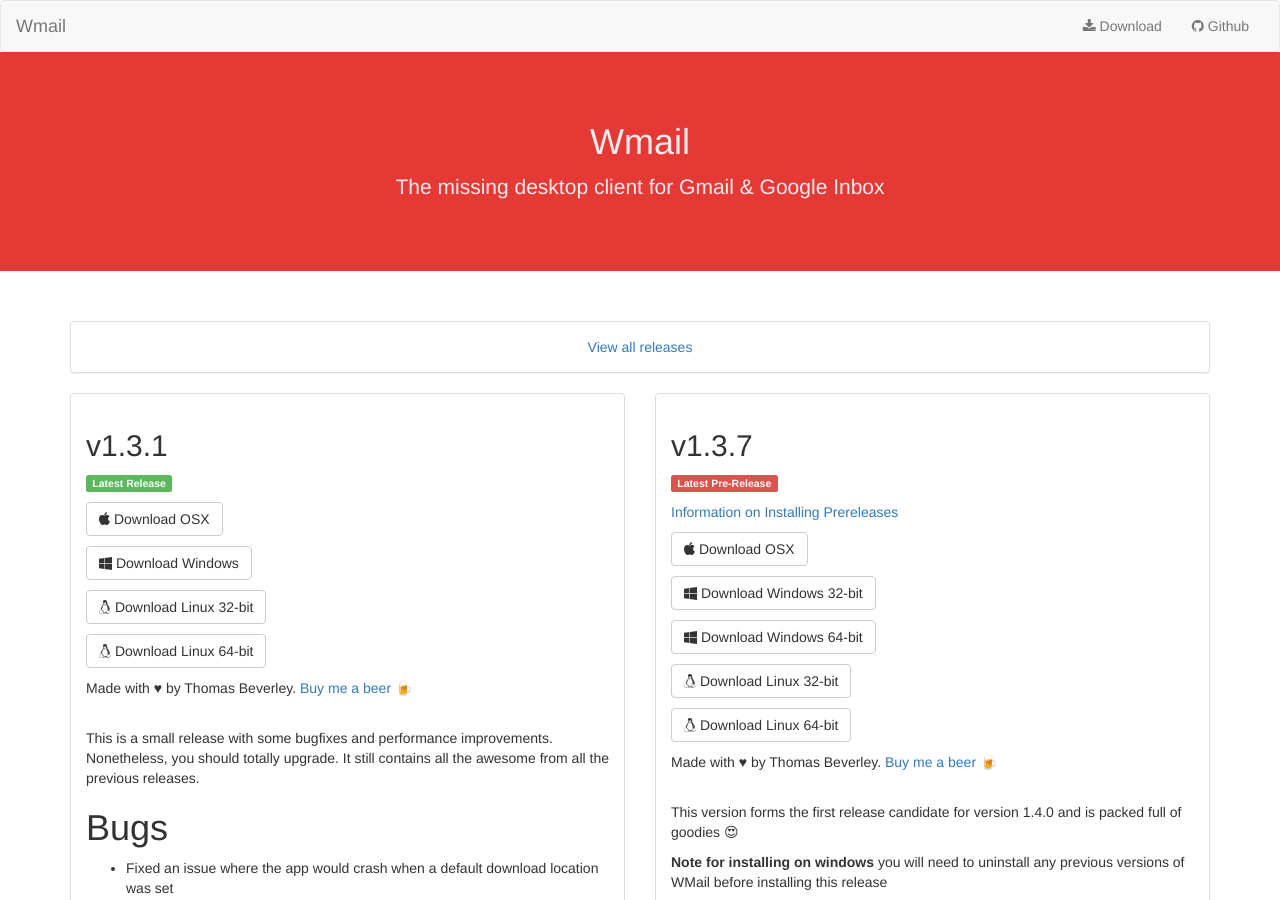
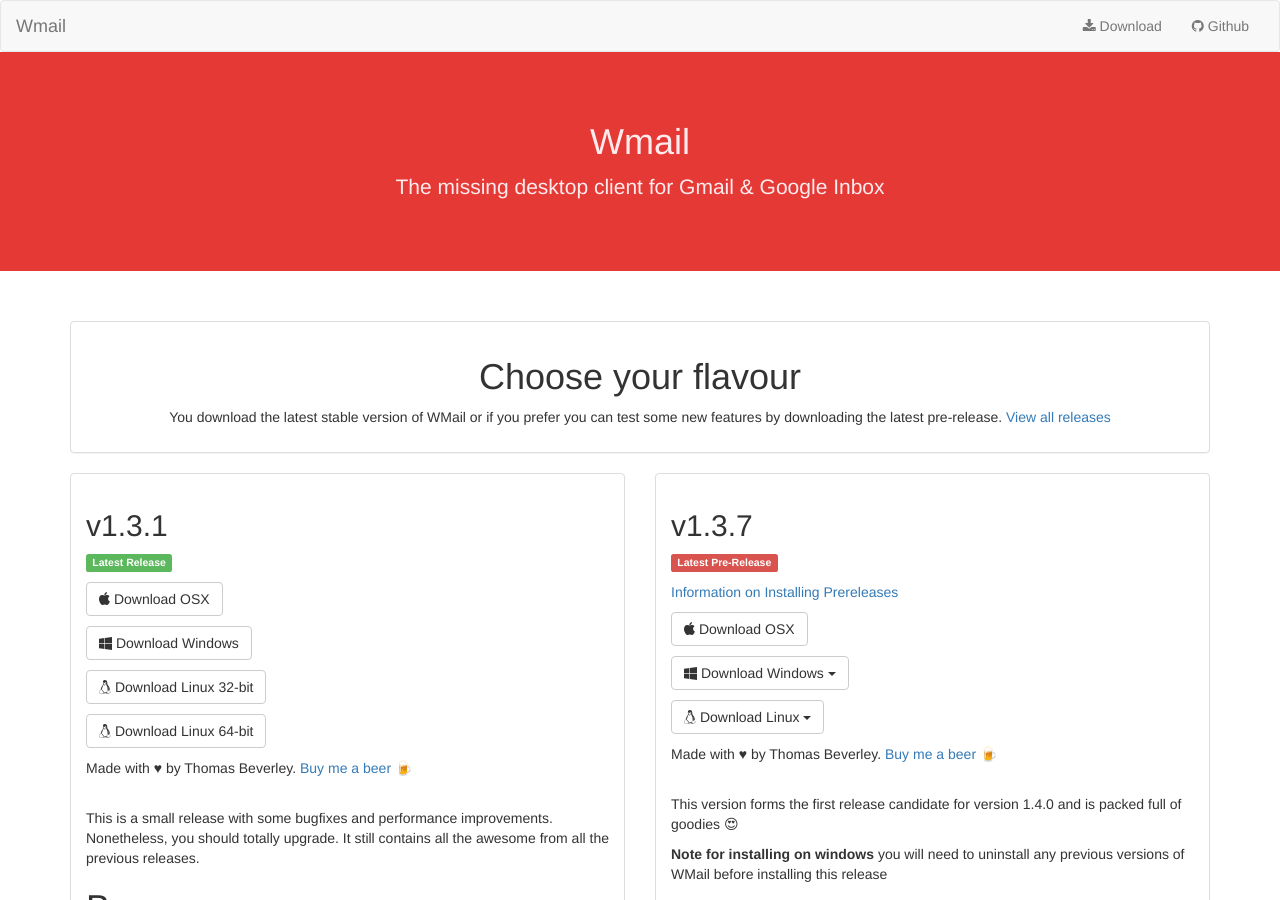
Before and after one commit to Thomas101/wmail, a Jekyll site: the page built from download.html, in a window 1280 px wide and 900 px high. Built offline with Jekyll 4.4.1, drawn with Linux system fonts in a browser that asks for light colours.

Commit message:
Updates to download page

```diff
--- a/download.html
+++ b/download.html
@@ -25,7 +25,8 @@
       <div class="col-md-12">
         <div class="panel panel-default">
           <div class="panel-body text-center">
-            <a href="https://github.com/Thomas101/wmail/releases" target="_blank">View all releases</a>
+            <h1>Choose your flavour</h1>
+            <p>You download the latest stable version of WMail or if you prefer you can test some new features by downloading the latest pre-release. <a href="https://github.com/Thomas101/wmail/releases" target="_blank">View all releases</a></p>
           </div>
         </div>
       </div>
@@ -84,28 +85,56 @@
             </p>
 
             <p>
-              <a href="https://github.com/Thomas101/wmail/releases/download/{{ page.prerelease_v }}/WMail_{{ page.prerelease_s }}_prerelease_windows_x86.zip" class="btn btn-default">
-                <span class="fa fa-windows"></span> Download Windows 32-bit
-              </a>
+              <div class="btn-group">
+                <button type="button" class="btn btn-default dropdown-toggle" data-toggle="dropdown">
+                  <span class="fa fa-windows"></span> Download Windows <span class="caret"></span>
+                </button>
+                <ul class="dropdown-menu">
+                  <li>
+                    <a href="https://github.com/Thomas101/wmail/releases/download/{{ page.prerelease_v }}/WMail_{{ page.prerelease_s }}_prerelease_windows_x64.zip">
+                      <strong>64-bit</strong>
+                    </a>
+                  </li>
+                  <li>
+                    <a href="https://github.com/Thomas101/wmail/releases/download/{{ page.prerelease_v }}/WMail_{{ page.prerelease_s }}_prerelease_windows_x86.zip">
+                      32-bit
+                    </a>
+                  </li>
+                </ul>
+              </div>
             </p>
 
             <p>
-              <a href="https://github.com/Thomas101/wmail/releases/download/{{ page.prerelease_v }}/WMail_{{ page.prerelease_s }}_prerelease_windows_x64.zip" class="btn btn-default">
-                <span class="fa fa-windows"></span> Download Windows 64-bit
-              </a>
+              <div class="btn-group">
+                <button type="button" class="btn btn-default dropdown-toggle" data-toggle="dropdown">
+                  <span class="fa fa-linux"></span> Download Linux <span class="caret"></span>
+                </button>
+                <ul class="dropdown-menu">
+                  <li>
+                    <a href="https://github.com/Thomas101/wmail/releases/download/{{ page.prerelease_v }}/WMail_{{ page.prerelease_s }}_prerelease_linux_x64.tar.gz">
+                      <strong>64-bit tar</strong>
+                    </a>
+                  </li>
+                  <li>
+                    <a href="https://github.com/Thomas101/wmail/releases/download/{{ page.prerelease_v }}/WMail_{{ page.prerelease_s }}_prerelease_linux_x86.tar.gz">
+                      32-bit tar
+                    </a>
+                  </li>
+                  <!--<li role="separator" class="divider"></li>
+                  <li>
+                    <a href="https://github.com/Thomas101/wmail/releases/download/{{ page.prerelease_v }}/WMail_{{ page.prerelease_s }}_prerelease_linux_x64.deb">
+                      <strong>64-bit deb</strong>
+                    </a>
+                  </li>
+                  <li>
+                    <a href="https://github.com/Thomas101/wmail/releases/download/{{ page.prerelease_v }}/WMail_{{ page.prerelease_s }}_prerelease_linux_x86.deb">
+                      32-bit deb
+                    </a>
+                  </li>-->
+                </ul>
+              </div>
             </p>
 
-            <p>
-              <a href="https://github.com/Thomas101/wmail/releases/download/{{ page.prerelease_v }}/WMail_{{ page.prerelease_s }}_prerelease_linux_x86.tar.gz" class="btn btn-default">
-                <span class="fa fa-linux"></span> Download Linux 32-bit
-              </a>
-            </p>
-
-            <p>
-              <a href="https://github.com/Thomas101/wmail/releases/download/{{ page.prerelease_v }}/WMail_{{ page.prerelease_s }}_prerelease_linux_x64.tar.gz" class="btn btn-default">
-                <span class="fa fa-linux"></span> Download Linux 64-bit
-              </a>
-            </p>
             <p>
               Made with ♥ by Thomas Beverley. <a href="https://www.paypal.me/ThomasBeverley" target="_blank">Buy me a beer 🍺</a>
             </p>
```
